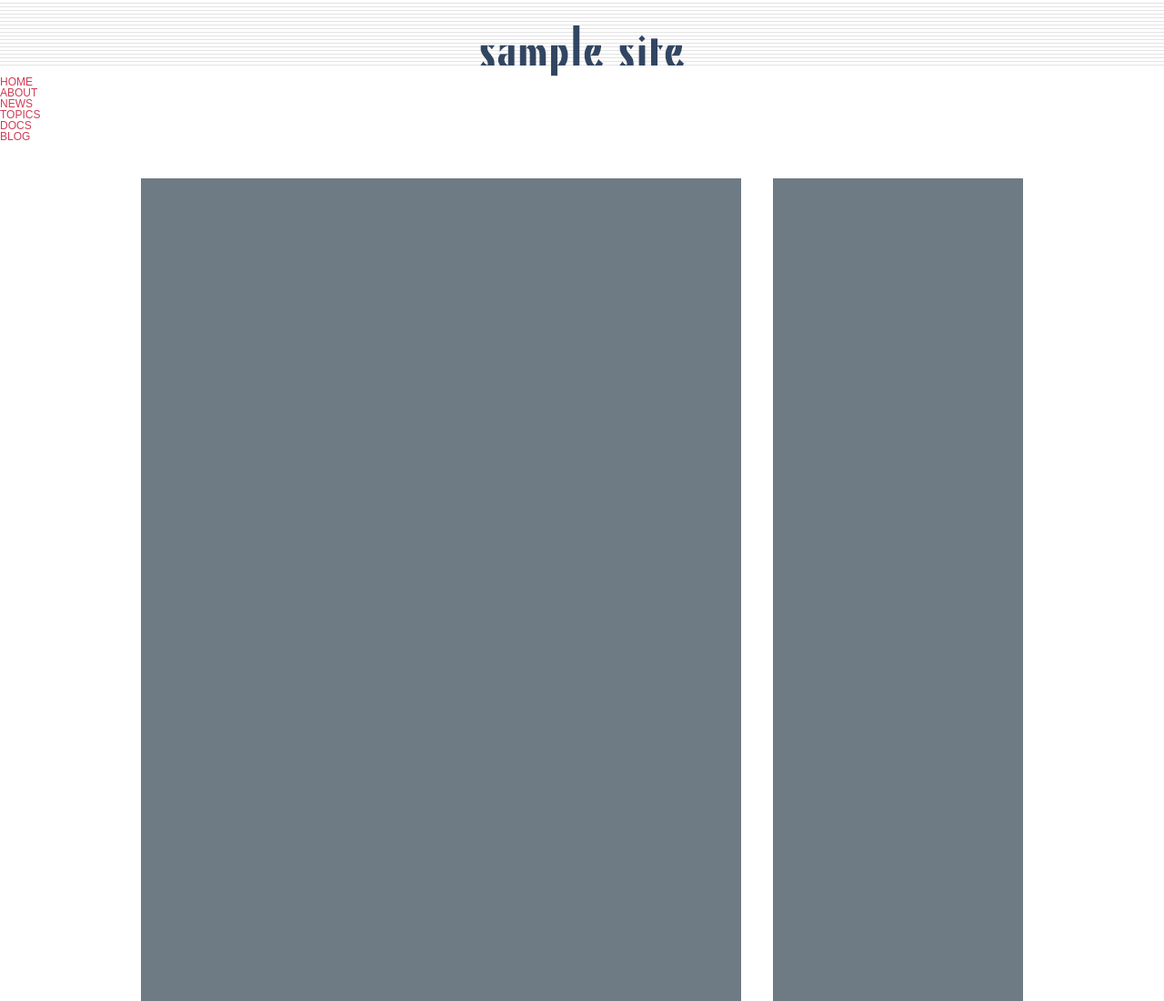
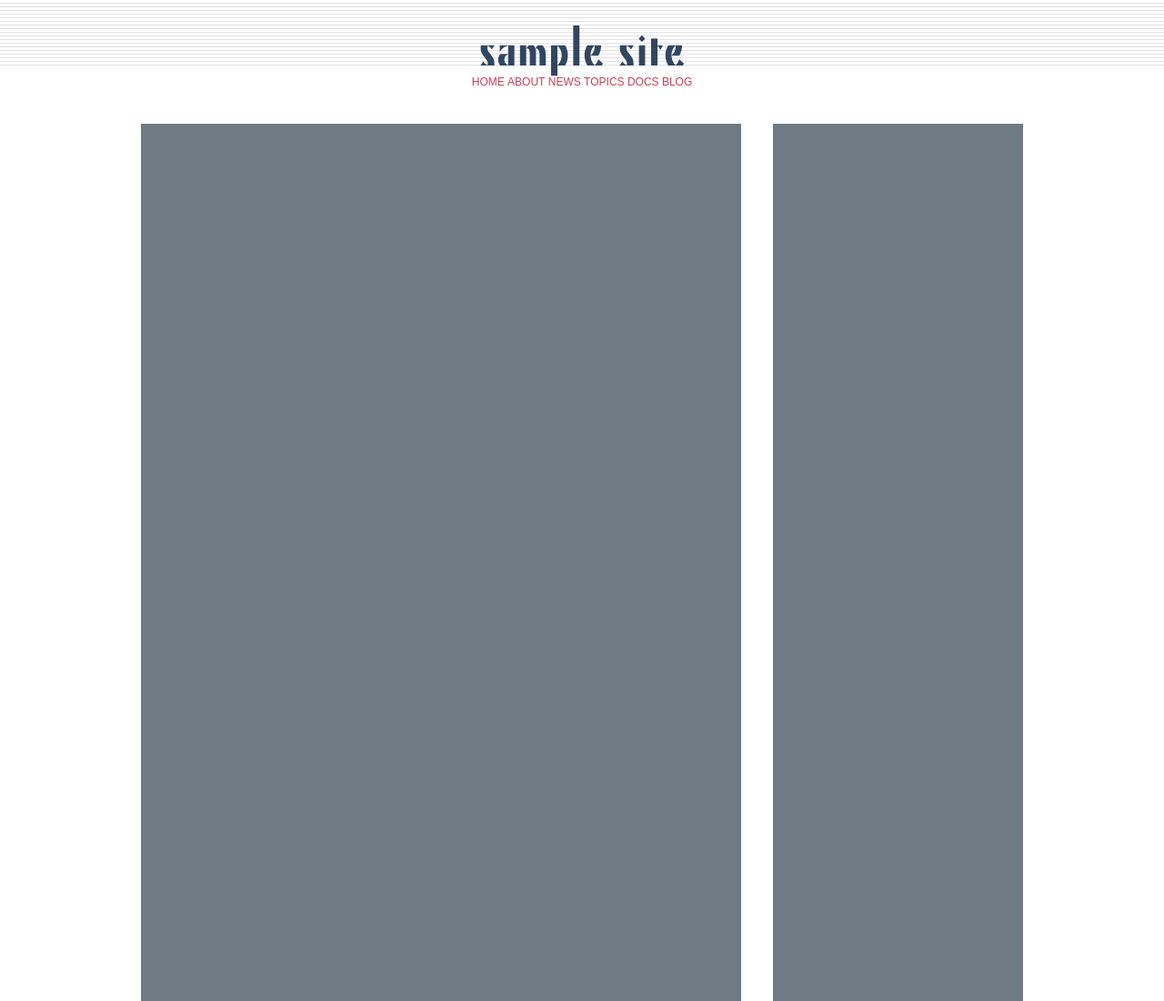
Before and after one commit to ryamakuchi/html5-css3-modern-coding, a website: page my-standard-layout-scss/src/index.html in a window 1280 px wide. Shown: the top 1100 px of the page at 91% size. Drawn offline with nearby package versions, Linux system fonts and the light colour scheme; files that its build step writes are made by us from their sources; files whose address does not match are found by name.

Commit message:
とりあえずナビゲーションを横並びにした。

```diff
--- a/my-standard-layout-scss/src/scss/layout/_header.scss
+++ b/my-standard-layout-scss/src/scss/layout/_header.scss
@@ -18,4 +18,12 @@
       height: 100%;
     }
   }
+
+  .global-nav {
+    text-align: center;
+
+    .nav-item {
+      display: inline-block;
+    }
+  }
 }
```
